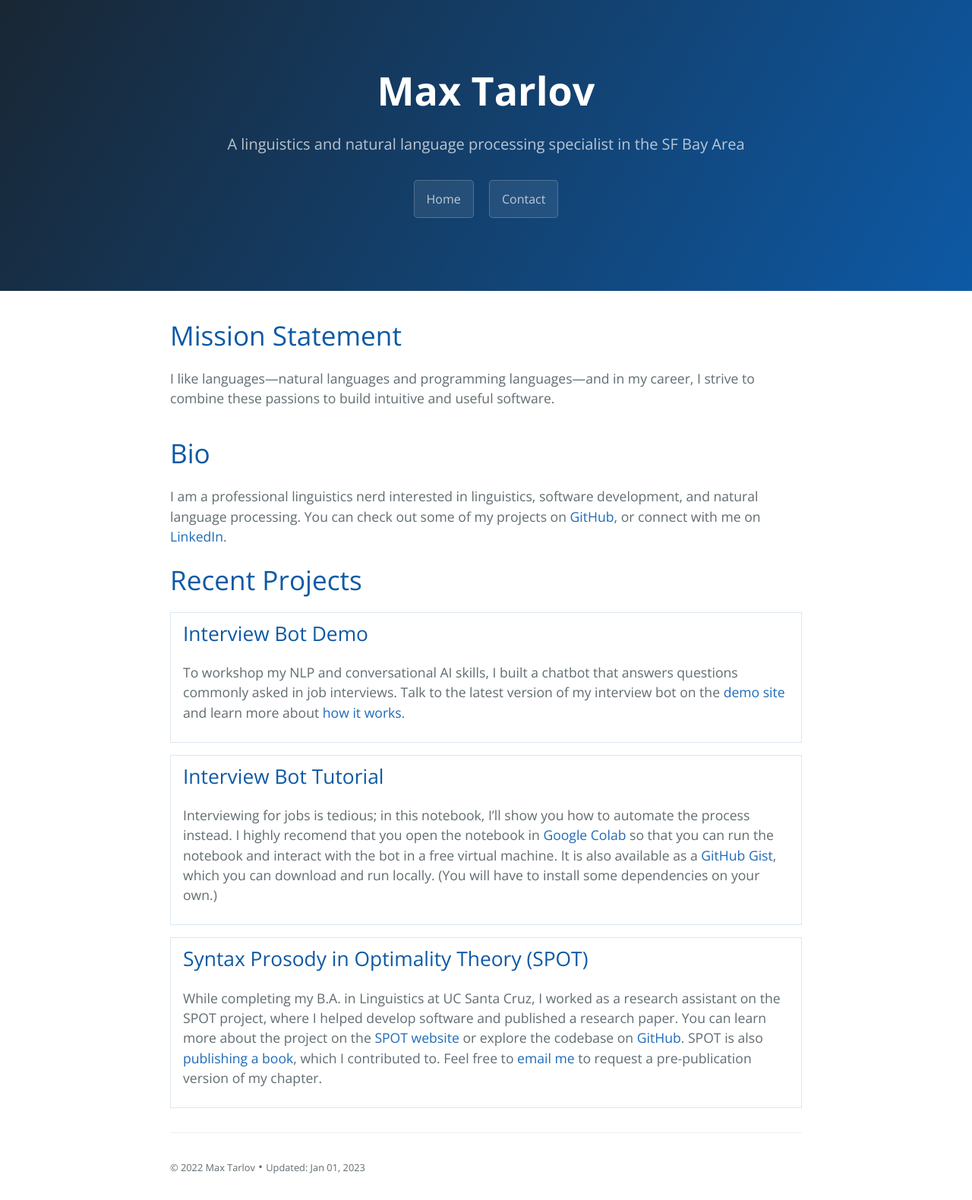
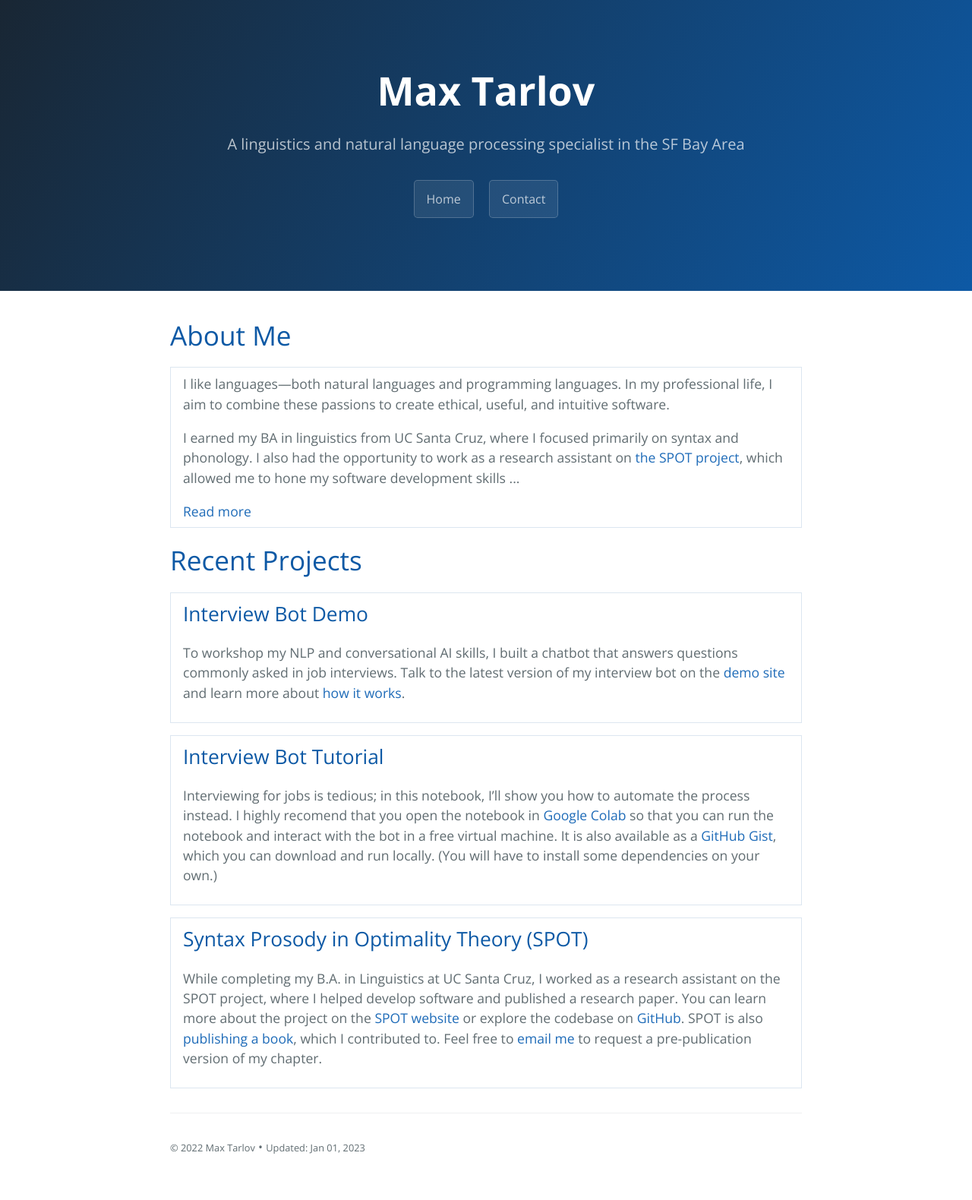
Before and after one commit to maxTarlov/personal-website, a Jekyll site: the page built from index.md, in a window 1280 px wide. Shown: the whole page at 76% size. Built offline with Jekyll 4.4.1, drawn with Linux system fonts in a browser that asks for light colours; after the commit the page ends 1554 px from its top, so only the background shows below that.

Commit message:
Add about page and excerpt

```diff
--- a/_config.yml
+++ b/_config.yml
@@ -3,6 +3,7 @@ description: A linguistics and natural language processing specialist in the SF
 show_downloads: false
 # google_analytics:
 theme: jekyll-theme-cayman
+page_excerpts: true
 collections:
   projects:
     output: true
--- /dev/null
+++ b/about.md
@@ -0,0 +1,13 @@
+---
+layout: page
+title: About Me
+excerpt_separator: <!--more-->
+---
+
+I like languages&mdash;both natural languages and programming languages. In my professional life, I aim to combine these passions to create ethical, useful, and intuitive software.
+
+I earned my BA in linguistics from UC Santa Cruz, where I focused primarily on syntax and phonology. I also had the opportunity to work as a research assistant on [the SPOT project](https://spot.sites.ucsc.edu), which allowed me to hone my software development skills <!--more-->and even [publish my own research](https://www.equinoxpub.com/home/view-chapter/?id=41004). While I had dabbled in computer programming before joining SPOT, this was my first experience working on a development team and on a public facing product, and I learned so much about software design, documentation, and collaboration.
+
+My first job in the technology industry was as an Engineering Linguist at LinkedIn (contracted via WorkforceLogiq). There, I helped improve the website's job search and job recommendation features by labeling the quality of search results and recommendations and writing/maintaining the labeling guidelines. I also helped onboard new team members, presented our team's work to internal stakeholders, and bootstrapped analytics tools for understanding the results of our labeling projects.
+
+Following the end of my contract with LinkedIn, I began working at Google (contracted via Intellipro Group) on an internal startup at [Area120](https://area120.google.com/). The team I work on is building an exciting new enterprise NLP product.
--- a/assets/css/style.scss
+++ b/assets/css/style.scss
@@ -9,6 +9,10 @@ div.excerpt {
     margin: 1rem 0rem;
 }
 
+div.truncated p:last-of-type::after {
+    content: " ...";
+}
+
 h2 a {
     color: $section-headings-color;
 }
--- a/index.md
+++ b/index.md
@@ -2,11 +2,13 @@
 layout: default
 ---
 
-# Mission Statement
-I like languages&mdash;natural languages and programming languages&mdash;and in my career, I strive to combine these passions to build intuitive and useful software.
-
-# Bio
-I am a professional linguistics nerd interested in linguistics, software development, and natural language processing. You can check out some of my projects on [GitHub](https://github.com/maxTarlov), or connect with me on [LinkedIn](https://linkedin.com/in/maxtarlov).
+# About Me
+<div class="excerpt truncated">
+  {% assign about_page = site.pages | first %}
+  <!-- I hope I don't add any pages alphabetically before "about.md" -->
+  {{ about_page.excerpt }}
+  <a href="/about">Read more</a>
+</div>
 
 <div id="projects">
   <h1>Recent Projects</h1>
```
